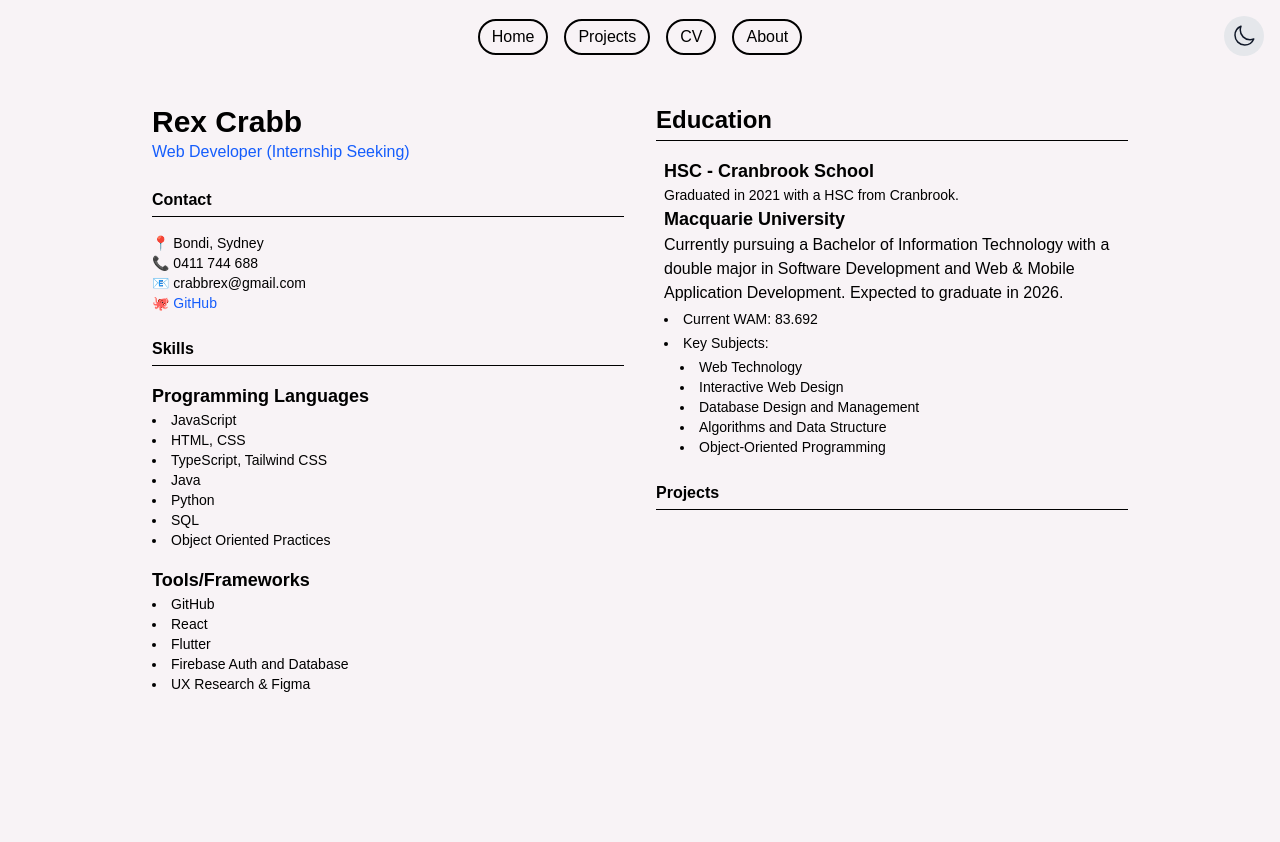
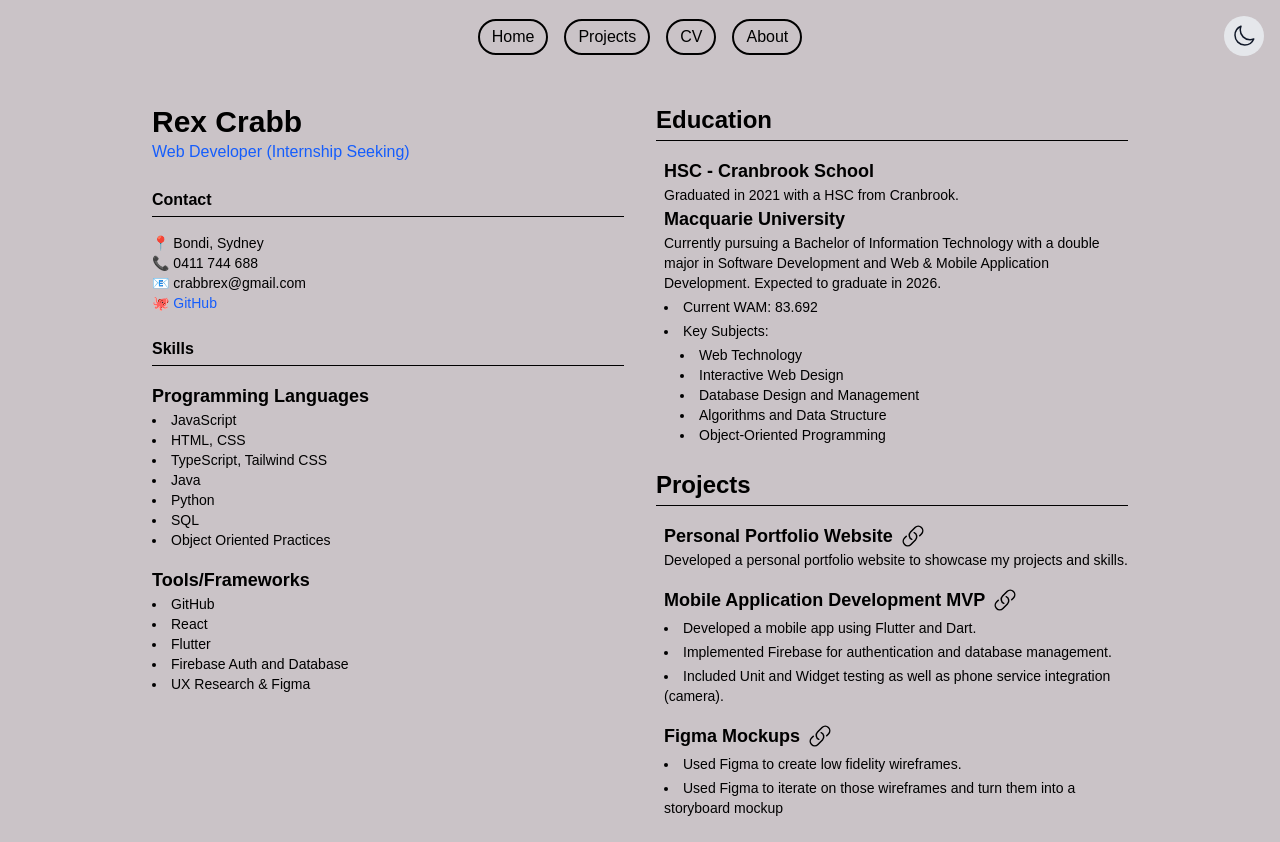
Before and after one commit to CrabbRex/my-cv-site, a Next.js app: page /cv in a window 1280 px wide. Before the commit the page ends 800 px from the top, so only its background shows below. Built offline with nearby package versions, Linux system fonts and the light colour scheme.

Commit message:
Add Projects + Links to CV page.

```diff
--- /dev/null
+++ b/src/app/components/LinkSVG.tsx
@@ -0,0 +1,16 @@
+export default function LinkSVG({ className = "size-5 " }) {
+    return (
+        <svg
+            xmlns="http://www.w3.org/2000/svg"
+            fill="none" viewBox="0 0 24 24"
+            strokeWidth={1.5}
+            stroke="currentColor"
+            className="size-6">
+            <path
+                strokeLinecap="round"
+                strokeLinejoin="round"
+                d="M13.19 8.688a4.5 4.5 0 0 1 1.242 7.244l-4.5 4.5a4.5 4.5 0 0 1-6.364-6.364l1.757-1.757m13.35-.622 1.757-1.757a4.5 4.5 0 0 0-6.364-6.364l-4.5 4.5a4.5 4.5 0 0 0 1.242 7.244"
+            />
+        </svg>
+    );
+}
--- a/src/app/cv/page.tsx
+++ b/src/app/cv/page.tsx
@@ -1,4 +1,5 @@
-import React from 'react'
+import React from 'react';
+import LinkSVG from '../components/LinkSVG';
 
 const cv = () => {
   return (
@@ -60,7 +61,7 @@ const cv = () => {
                 </div>
                 <div>
                   <h3 className="text-lg font-semibold">Macquarie University</h3>
-                  <p className="text-s">
+                  <p className="text-sm">
                     Currently pursuing a Bachelor of Information Technology with a double major in Software Development and Web &
                     Mobile Application Development. Expected to graduate in 2026.
                   </p>
@@ -78,10 +79,63 @@ const cv = () => {
                 </div>
               </div>
             </section>
-            <section>
-              <h2 className="font-semibold border-b pb-1">Projects</h2>
-              <p className="text-sm">
-              </p>
+            <section className="space-y-4">
+              <h2 className="text-2xl font-semibold border-b pb-1">Projects</h2>
+
+              <div className="ml-2">
+                <div className = "flex items-center gap-2">
+                <h3 className="text-lg font-semibold">Personal Portfolio Website</h3>
+                <a
+                  href="https://github.com/CrabbRex/my-cv-site"
+                  target = "_blank"
+                  rel="noopener noreferrer"
+                  className = "text-[var(--color-secondary) hover:text-blue-600"
+                  >
+                    <LinkSVG className="size-5" />
+                  </a>
+                </div>
+                <p className="text-sm">Developed a personal portfolio website to showcase my projects and skills.</p>
+              </div>
+
+              <div className="ml-2">
+                <div className = "flex items-center gap-2">
+                  <h3 className="text-lg font-semibold">Mobile Application Development MVP</h3>
+                  <a
+                  href="https://github.com/CrabbRex/quietStudySpaces"
+                  target = "_blank"
+                  rel="noopener noreferrer"
+                  className = "text-[var(--color-secondary) hover:text-blue-600"
+                  >
+                    <LinkSVG className="size-5" />
+                  </a>
+                </div>
+                  <ul className="list-disc list-inside text-sm mt-1 space-y-1">
+                    <li>Developed a mobile app using Flutter and Dart.</li>
+                    <li>Implemented Firebase for authentication and database management.</li>
+                    <li>Included Unit and Widget testing as well as phone service integration (camera).</li>
+                  </ul>
+
+              </div>
+
+              <div className="ml-2">
+                <div className = "flex items-center gap-2">
+                <h3 className="text-lg font-semibold">Figma Mockups</h3>
+                <a
+                  href="https://www.figma.com/proto/Nnk0JO6vUjjqa3MYTWkzao/Assignment-2?node-id=42-121&t=r8UUncsNzLgfUBkq-1"
+                  target = "_blank"
+                  rel="noopener noreferrer"
+                  className = "text-[var(--color-secondary) hover:text-blue-600"
+                  >
+                    <LinkSVG className="size-5" />
+                  </a>
+                </div>
+                <ul className="list-disc list-inside text-sm mt-1 space-y-1">
+                  <li>Used Figma to create low fidelity wireframes.</li>
+                  <li>Used Figma to iterate on those wireframes and turn them into a storyboard mockup</li>
+                </ul>
+              </div>
+
+
             </section>
           </div>
         </div>
--- a/src/app/globals.css
+++ b/src/app/globals.css
@@ -6,7 +6,7 @@
   --color-highlight: #F7C948;
   --color-box: #87a4c4;
   --color-box-hover: #6b8bbf;
-  --color-background: #f8f3f6;
+  --color-background: #cac3c7;
   --color-surface: #E5E5E3;
   --color-foreground: #000000;
 
```
